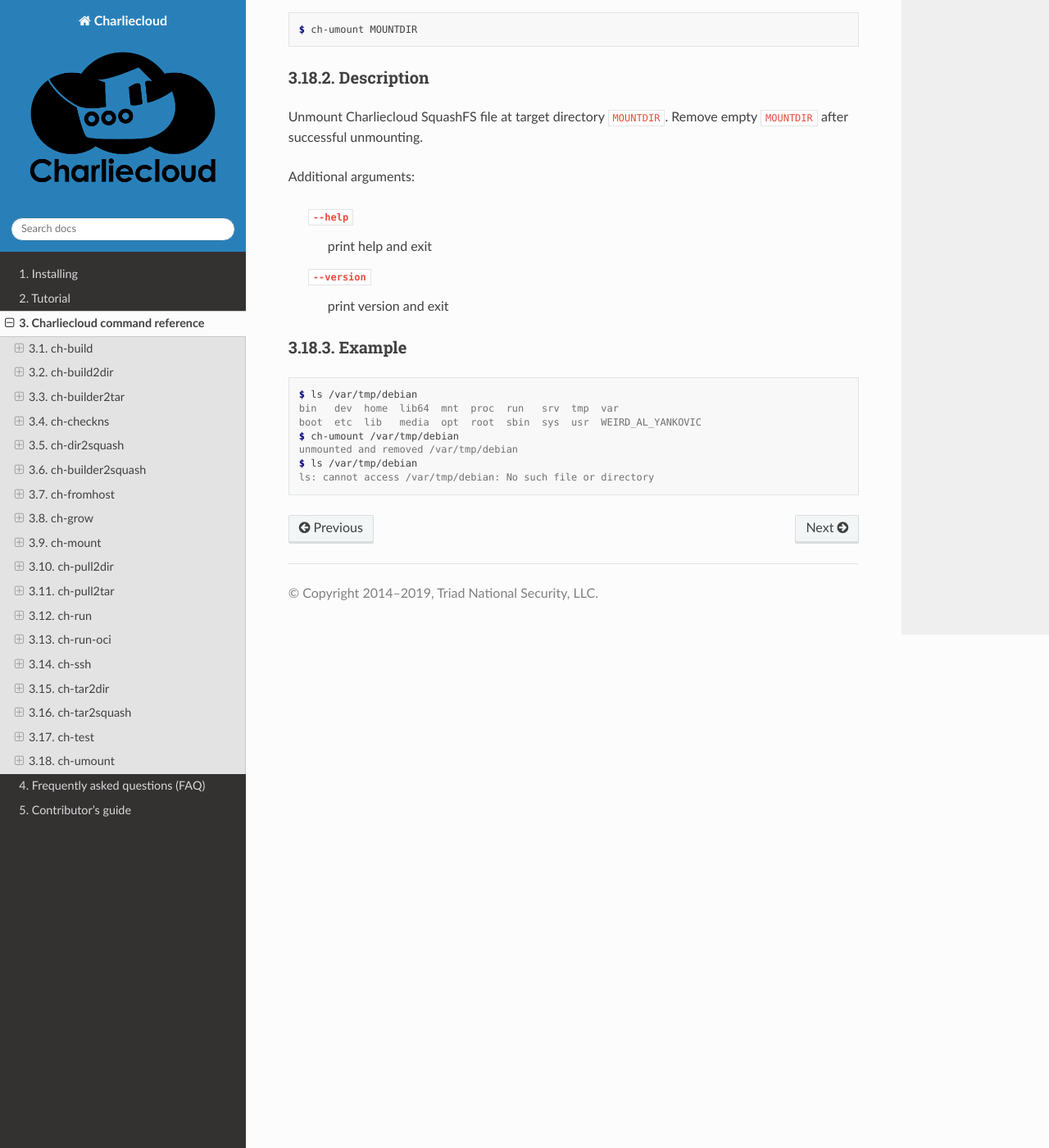
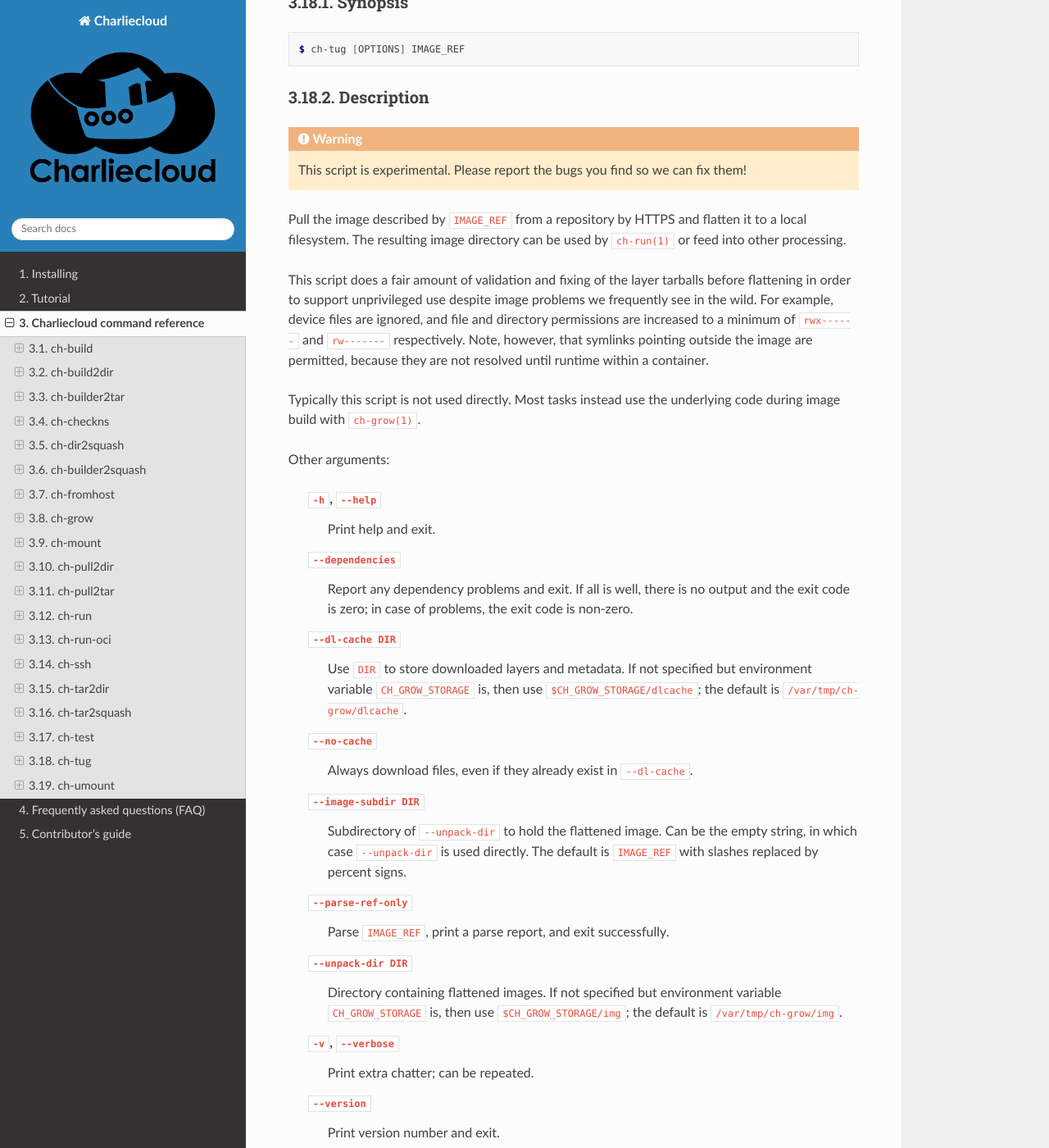
Before and after one commit to hpc/charliecloud, a Sphinx documentation site: the page built from doc/command-usage.rst, in a window 1280 px wide and 1400 px high, scrolled down 34975 px. Shown: the whole window at 82% size. Built offline with Sphinx 7.4.7 and the Read the Docs theme 2.0.0, drawn with Linux system fonts in a browser that asks for light colours; some of the changed text lies outside the part shown.

Commit message:
document ch-tug [skip ci]

```diff
--- a/doc/ch-grow_desc.rst
+++ b/doc/ch-grow_desc.rst
@@ -75,8 +75,8 @@ Other arguments:
   :code:`-t`, :code:`-tag TAG`
     Name of image to create. Append :code:`:latest` if no colon present.
 
-  :code:`--verbose`
-    Print lots of debugging chatter.
+  :code:`-v`, :code:`--verbose`
+    Print extra chatter; can be repeated.
 
   :code:`--version`
     Print version number and exit.
--- /dev/null
+++ b/doc/ch-tug_desc.rst
@@ -0,0 +1,118 @@
+Synopsis
+========
+
+::
+
+   $ ch-tug [OPTIONS] IMAGE_REF
+
+Description
+===========
+
+.. warning::
+
+   This script is experimental. Please report the bugs you find so we can fix
+   them!
+
+Pull the image described by :code:`IMAGE_REF` from a repository by HTTPS and
+flatten it to a local filesystem. The resulting image directory can be used by
+:code:`ch-run(1)` or feed into other processing.
+
+This script does a fair amount of validation and fixing of the layer tarballs
+before flattening in order to support unprivileged use despite image problems
+we frequently see in the wild. For example, device files are ignored, and file
+and directory permissions are increased to a minimum of :code:`rwx------` and
+:code:`rw-------` respectively. Note, however, that symlinks pointing outside
+the image are permitted, because they are not resolved until runtime within a
+container.
+
+Typically this script is not used directly. Most tasks instead use the
+underlying code during image build with :code:`ch-grow(1)`.
+
+Other arguments:
+
+  :code:`-h`, :code:`--help`
+    Print help and exit.
+
+  :code:`--dependencies`
+    Report any dependency problems and exit. If all is well, there is no
+    output and the exit code is zero; in case of problems, the exit code is
+    non-zero.
+
+  :code:`--dl-cache DIR`
+    Use :code:`DIR` to store downloaded layers and metadata. If not specified
+    but environment variable :code:`CH_GROW_STORAGE` is, then use
+    :code:`$CH_GROW_STORAGE/dlcache`; the default is
+    :code:`/var/tmp/ch-grow/dlcache`.
+
+  :code:`--no-cache`
+    Always download files, even if they already exist in :code:`--dl-cache`.
+
+  :code:`--image-subdir DIR`
+    Subdirectory of :code:`--unpack-dir` to hold the flattened image. Can be
+    the empty string, in which case :code:`--unpack-dir` is used directly. The
+    default is :code:`IMAGE_REF` with slashes replaced by percent signs.
+
+  :code:`--parse-ref-only`
+    Parse :code:`IMAGE_REF`, print a parse report, and exit successfully.
+
+  :code:`--unpack-dir DIR`
+    Directory containing flattened images. If not specified but environment
+    variable :code:`CH_GROW_STORAGE` is, then use
+    :code:`$CH_GROW_STORAGE/img`; the default is :code:`/var/tmp/ch-grow/img`.
+
+  :code:`-v`, :code:`--verbose`
+    Print extra chatter; can be repeated.
+
+  :code:`--version`
+    Print version number and exit.
+
+Examples
+========
+
+Download the classic Docker "hello-world" image and flatten it into
+:code:`/var/tmp/ch-grow/img/hello-world`::
+
+  $ ch-tug hello-world
+  pulling image: hello-world
+  manifest: downloading
+  layer 1/1: 1b930d0: downloading
+  layer 1/1: 1b930d0: listing
+  validating tarball members
+  resolving whiteouts
+  flattening image
+  creating new image: /var/tmp/ch-grow/img/hello-world
+  layer 1/1: 1b930d0: extracting
+  done
+  $ ls /var/tmp/ch-grow/img/hello-world
+  hello
+  $ ls /var/tmp/ch-grow/dlcache
+  1b930d010525941c1d56ec53b97bd057a67ae1865eebf042686d2a2d18271ced.tar.gz
+  hello-world.manifest.json
+
+Download the image "charliecloud/whiteout:2020-01-10" and flatten it::
+
+  $ ch-tug charliecloud/whiteout:2020-01-10
+  pulling image: charliecloud/whiteout:2020-01-10
+  manifest: downloading
+  layer 1/86: e7c96db: downloading
+  layer 2/86: 4816f76: downloading
+  [...]
+  layer 85/86: 59b7abe: extracting
+  layer 86/86: e756ca6: extracting
+  done
+  $ ls /var/tmp/ch-grow/img
+  charliecloud%whiteout:2020-01-10
+
+Download the "hello-world" image and flatten it into :code:`/tmp/foo`::
+
+  $ ch-tug --unpack-dir=/tmp --image-subdir=foo hello-world
+  [...]
+  $ ls /tmp/foo
+  hello
+
+Same as above::
+
+  $ ch-tug --unpack-dir=/tmp/foo --image-subdir='' hello-world
+  [...]
+  $ ls /tmp/foo
+  hello
--- a/doc/command-usage.rst
+++ b/doc/command-usage.rst
@@ -135,6 +135,13 @@ Run some or all of the Charliecloud test suite.
 
 .. include:: ./ch-test_desc.rst
 
+ch-tug
+++++++
+
+Pull and flatten image from repository to local filesystem.
+
+.. include:: ./ch-tug_desc.rst
+
 ch-umount
 +++++++++
 
--- a/doc/conf.py
+++ b/doc/conf.py
@@ -293,6 +293,9 @@ man_pages = [
    ("ch-tar2squash", "ch-tar2squash",
     "Create a SquashFS file from a tarball image",
     [], 1),
+   ("ch-tug", "ch-tug",
+    "Pull and unpack image from repository to local filesystem.",
+    [], 1),
    ("ch-umount", "ch-umount",
     "Unmount a FUSE mounted squash filesystem and remove the mount point",
     [], 1),
```
Also changed, not shown: doc/ch-tug.rst (added, +8 -0 lines), 1 other file.
